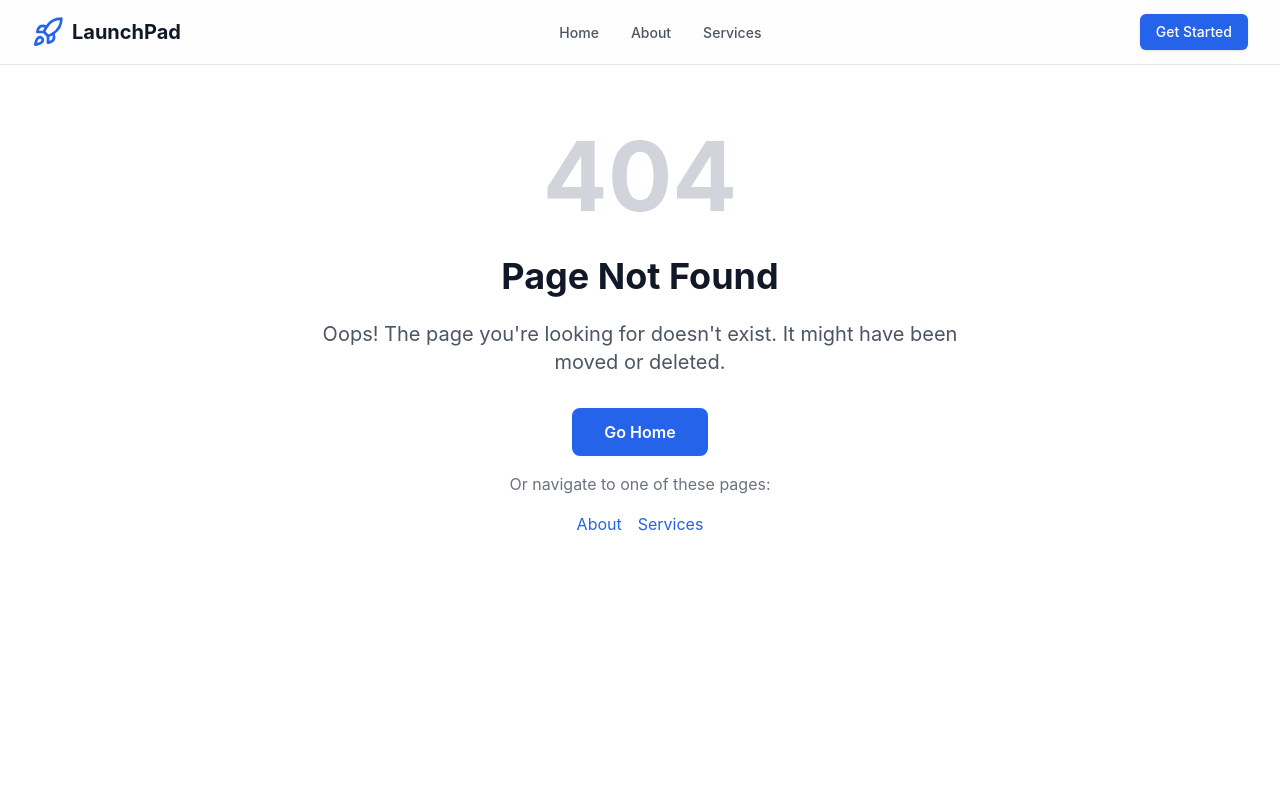
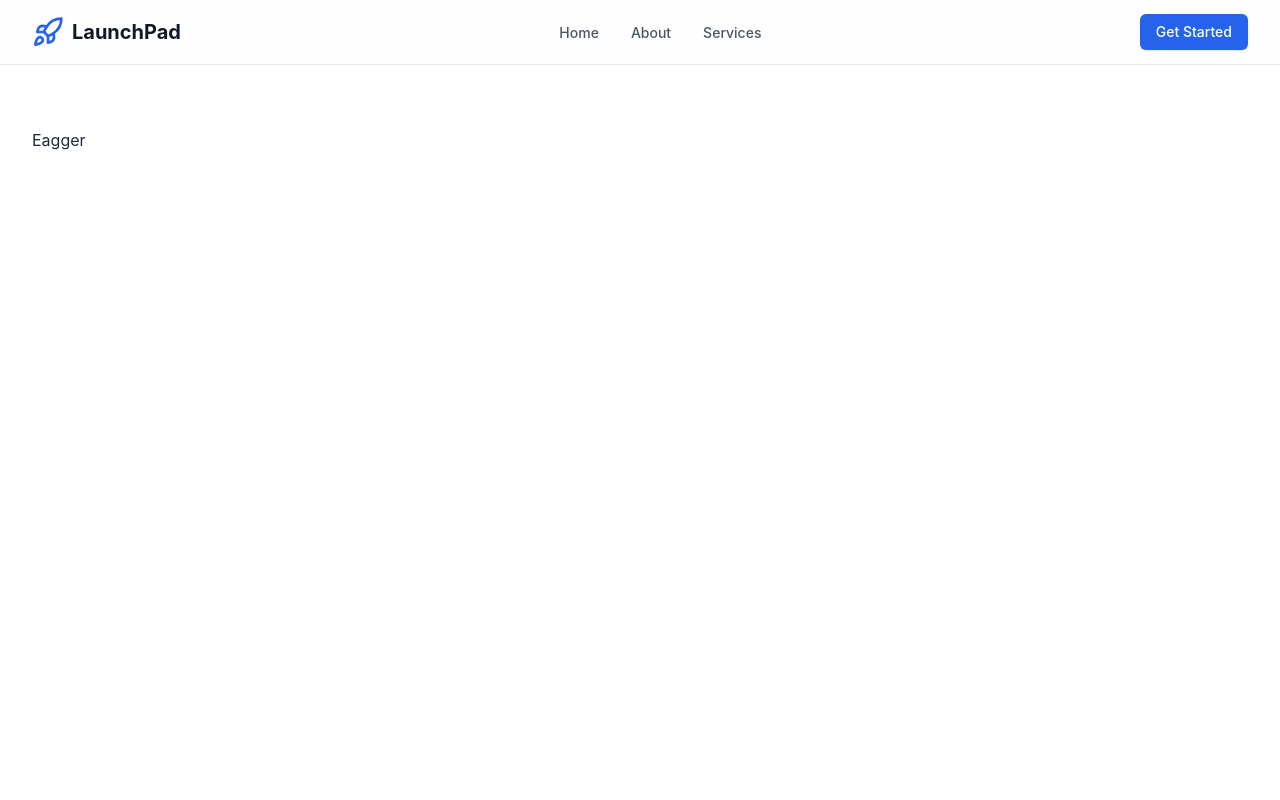
Before and after one commit to basel-geexar/LaunchPad, a React (Vite) app: page /egger in a window 1280 px wide. Shown: the top 800 px of the page. Built offline with nearby package versions, Linux system fonts and the light colour scheme.

Commit message:
feat: add eager page

```diff
--- /dev/null
+++ b/src/components/modulus/egger/index.tsx
@@ -0,0 +1,16 @@
+import { motion } from "framer-motion";
+
+export default function Eagger() {
+  return (
+    <motion.div
+      initial={{ opacity: 0 }}
+      animate={{ opacity: 1 }}
+      transition={{ duration: 0.6 }}
+      className="min-h-screen bg-white py-16"
+    >
+      <div className="container mx-auto px-4 sm:px-6 lg:px-8">
+        <h1>Eagger</h1>
+      </div>
+    </motion.div>
+  );
+}
--- a/src/pages/Eagger.tsx
+++ b/src/pages/Eagger.tsx
@@ -1,3 +1,5 @@
-export default function Eagger() {
-  return <div></div>;
+import Eagger from "@/components/modulus/egger";
+
+export function EaggerPage() {
+  return <Eagger />;
 }
--- a/src/pages/index.ts
+++ b/src/pages/index.ts
@@ -1,4 +1,5 @@
 export { HomePage } from "@/pages/Home";
 export { AboutPage } from "@/pages/About";
 export { ServicesPage } from "@/pages/Services";
+export { EaggerPage } from "@/pages/Eagger";
 export { NotFoundPage } from "@/pages/NotFound";
```
Also changed, not shown: src/routes.tsx (+11 -1 lines).
